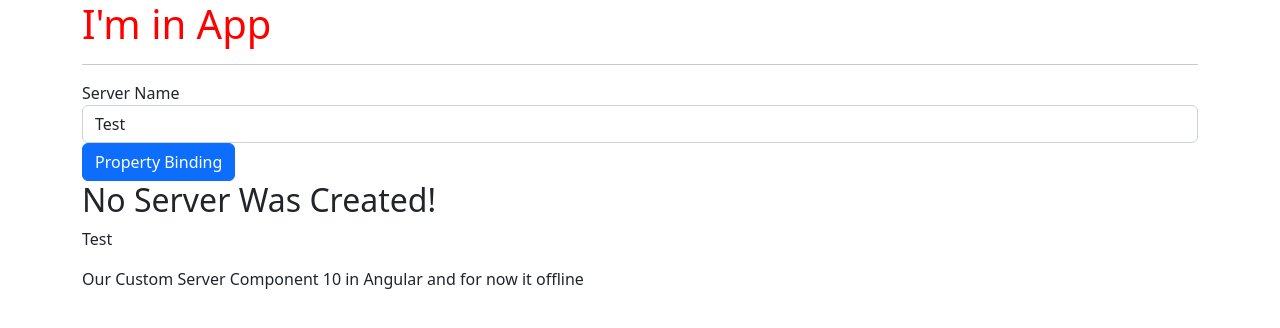
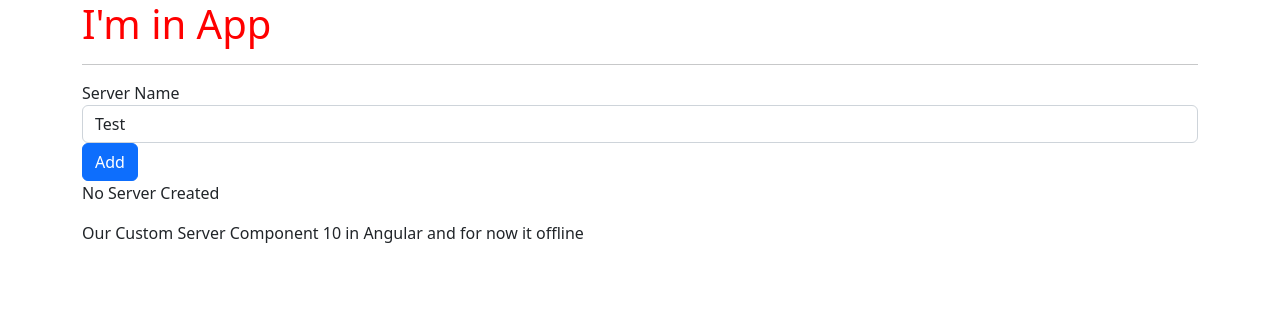
Before and after one commit to A3shaq/Basics-of-Angular, an Angular app: page / in a window 1280 px wide. Shown: the top 328 px of the page. Built offline with nearby package versions, Linux system fonts and the light colour scheme.

Commit message:
learn *ngI and else conditions

```diff
--- a/src/app/servers/servers.component.html
+++ b/src/app/servers/servers.component.html
@@ -10,9 +10,16 @@
   [disabled]="!allowNewServer"
   (click)="onServerCreated()"
 >
-  Property Binding
+  Add
 </button>
+<p *ngIf="serverCreated; else noServer">
+  Server was created server name is {{ serverName }}
+</p>
+
+<ng-template #noServer>
+  <p>No Server Created</p>
+</ng-template>
 <!-- <p [innerText]="allowNewServer"></p> -->
-<h2>{{ serverCreationStatus }}</h2>
-<p>{{ serverName }}</p>
+<!-- <h2>{{ serverCreationStatus }}</h2> -->
+<!-- <p>{{ serverName }}</p> -->
 <app-server></app-server>
--- a/src/app/servers/servers.component.ts
+++ b/src/app/servers/servers.component.ts
@@ -10,6 +10,7 @@ export class ServersComponent implements OnInit {
   allowNewServer = false;
   serverCreationStatus = 'No Server Was Created!'
   serverName = 'Test'
+  serverCreated = false
   constructor() {
     setTimeout(() => {
       this.allowNewServer = true;
@@ -21,7 +22,8 @@ export class ServersComponent implements OnInit {
 
 
   onServerCreated() {
-    this.serverCreationStatus = this.serverCreationStatus === 'Server Was Created!' ? 'No Server Was Created!' : 'Server Was Created!'
+    this.serverCreated = true;
+    this.serverCreationStatus = this.serverCreationStatus === 'Server Was Created!' ? `No Server Was Created! Name is ${this.serverName}` : `Server Was Created! Name is ${this.serverName}`
   }
 
   onUpdateServerName(event: any) {
```
